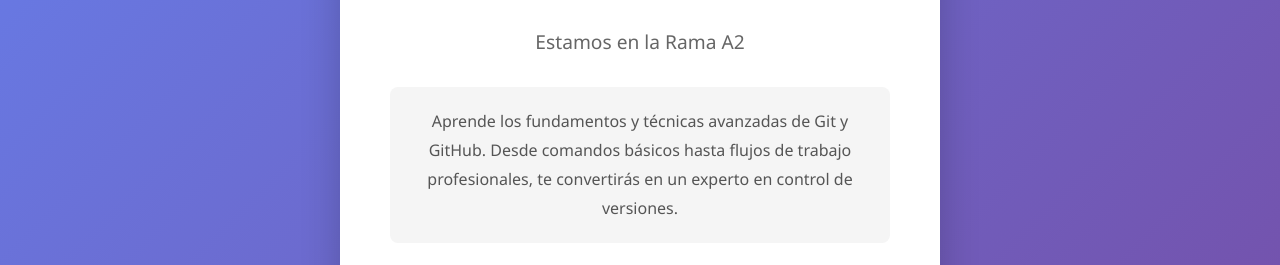
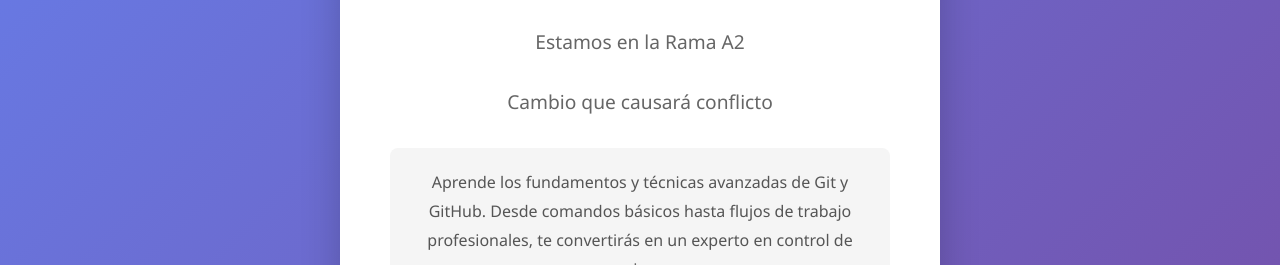
Before and after one commit to BrianEsquivel-hexaware/GitPage, a plain HTML site: page index.html in a window 1280 px wide. Shown: the part 253-518 px from the top of the page. Drawn offline with Linux system fonts and the light colour scheme.

Commit message:
Cambio para conflicto

```diff
--- a/index.html
+++ b/index.html
@@ -160,6 +160,7 @@
             <h1>Curso de Git y GitHub</h1>
             <p class="subtitle">Domina el control de versiones</p>
             <p class="subtitle">Estamos en la Rama A2</p>
+            <p class="subtitle">Cambio que causará conflicto</p>
         </div>
 
         <div class="description">
```
